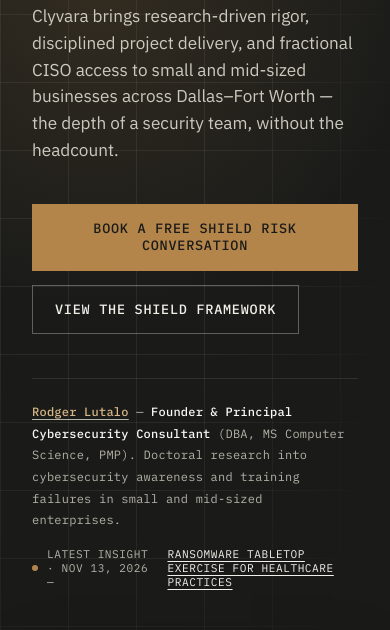
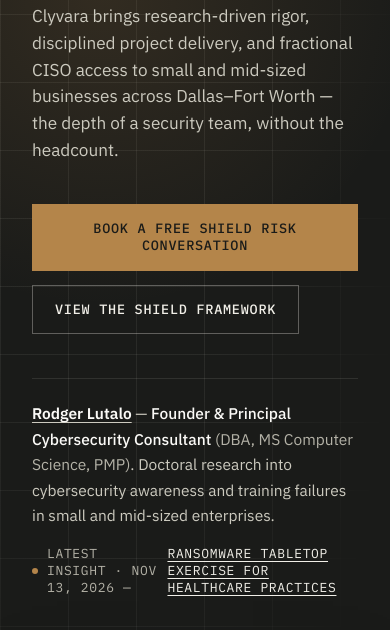
Before and after one commit to Clyvara-io/clyvara-io.github.io, a plain HTML site: page index.html in a window 390 px wide. Shown: the part 462-1092 px from the top of the page. Drawn offline with Linux system fonts and the light colour scheme.

Commit message:
Link sample deliverables from tabletop and SHIELD guide pages; homepage focus outline to Copper Deep; hero byline enlarged

```diff
--- a/index.html
+++ b/index.html
@@ -110,7 +110,7 @@ ul{ margin:0; padding:0; list-style:none; }
 button{ font-family:inherit; cursor:pointer; background:none; border:none; }
 section{ scroll-margin-top:90px; }
 img,svg{ display:block; max-width:100%; }
-:focus-visible{ outline:2px solid var(--copper); outline-offset:3px; }
+:focus-visible{ outline:2px solid var(--copper-deep); outline-offset:3px; }
 
 .container{ max-width:var(--maxw); margin:0 auto; padding:0 32px; }
 .eyebrow{
@@ -288,13 +288,13 @@ img,svg{ display:block; max-width:100%; }
 .hero-sub{ font-size:clamp(17px, 15.6px + 0.4vw, 20px); line-height:1.56; color:var(--body-on-ink); max-width:540px; margin-bottom:40px; }
 .hero-ctas{ display:flex; flex-wrap:wrap; gap:14px; margin-bottom:44px; }
 .hero-credential{
-  font-family:var(--mono); font-size:12px; letter-spacing:0.02em; color:var(--muted-on-ink);
-  border-top:1px solid var(--line-on-ink); padding-top:22px; max-width:500px; line-height:1.8;
-}
-.hero-latest{ margin-top:16px; font-family:var(--mono); font-size:var(--fs-micro); letter-spacing:0.05em; text-transform:uppercase; color:var(--muted-on-ink); display:flex; align-items:center; gap:9px; }
+  font-family:var(--body); font-size:15.5px; letter-spacing:0; color:var(--body-on-ink);
+  border-top:1px solid var(--line-on-ink); padding-top:22px; max-width:500px; line-height:1.65;
+}
+.hero-latest{ margin-top:16px; font-family:var(--mono); font-size:13px; letter-spacing:0.05em; text-transform:uppercase; color:var(--muted-on-ink); display:flex; align-items:center; gap:9px; }
 .hero-latest .dot{ width:6px; height:6px; border-radius:50%; background:var(--copper); flex-shrink:0; }
 .hero-latest a{ color:var(--paper); text-decoration:underline; text-underline-offset:3px; }
-.hero-credential b{ color:var(--copper-light); font-weight:500; }
+.hero-credential b{ color:var(--paper-white); font-weight:600; }
 .hero-credential-role{ color:var(--paper-white); font-weight:500; }
 .hero-credential-creds{ color:var(--muted-on-ink); }
 
```
Also changed, not shown: shield-framework-guide.html (+2 -0 lines), tabletop-exercise.html (+2 -0 lines).
